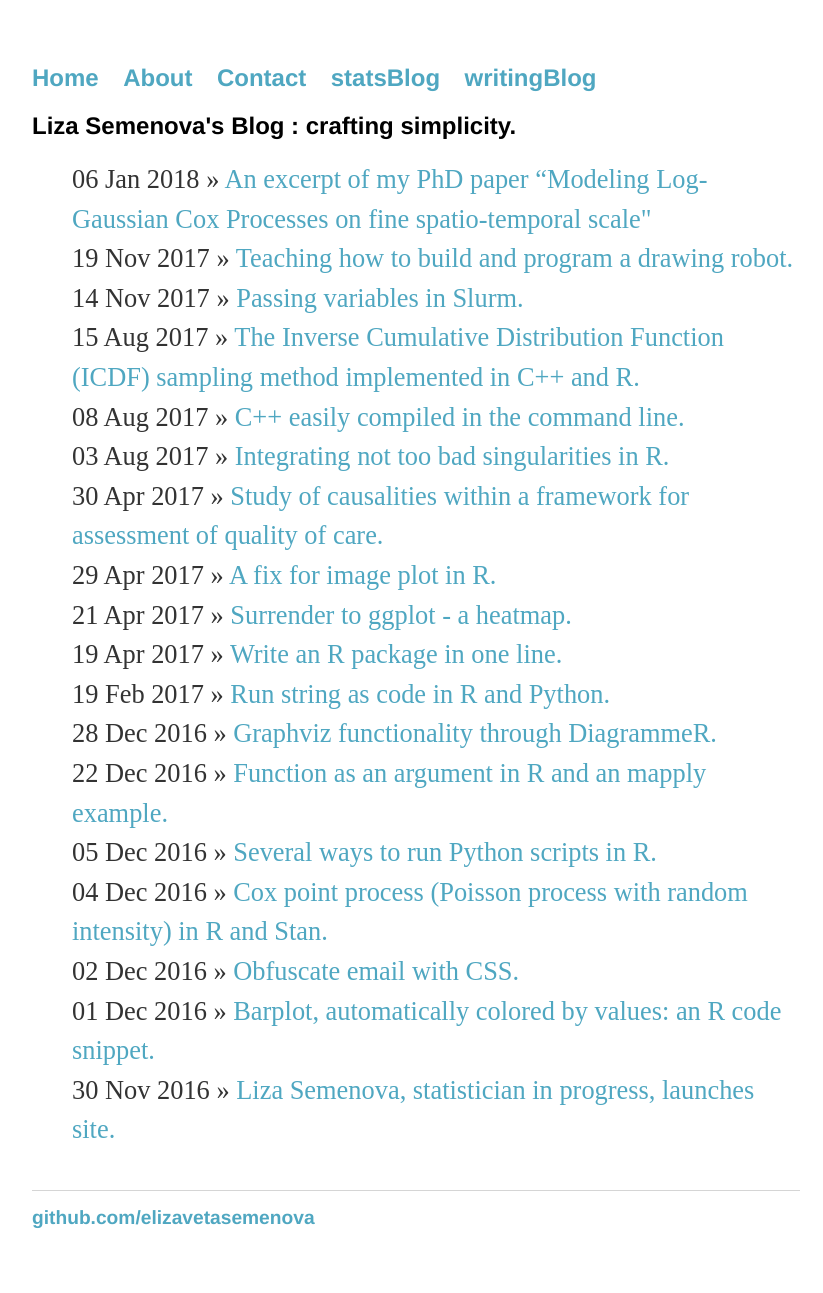
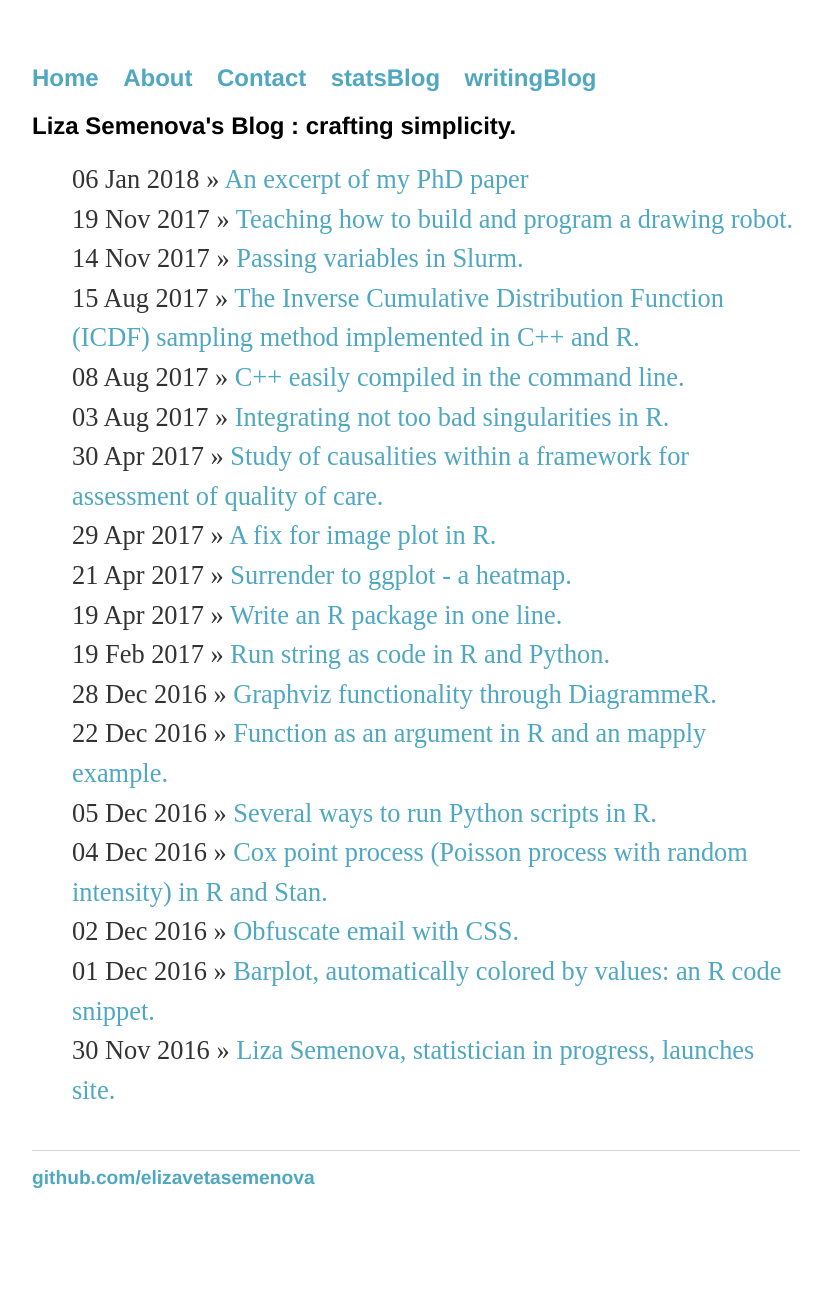
Before and after one commit to elizavetasemenova/elizavetasemenova.github.io, a Jekyll site: the page built from blog/index.html, in a window 1280 px wide. Shown: the whole page, without its empty margins (224-1047 px from the left). Built offline with Jekyll 4.4.1, drawn with Linux system fonts in a browser that asks for light colours; after the commit the page ends 1253 px from its top, so only the background shows below that.

Commit message:
Update 2018-01-06-An-excerpt-of-my-PhD-paper-“Modeling-Log-Gaussian-Cox-Processes-on-fine-spatio-temporal-scale".md

```diff
--- a/_posts/2018-01-06-An-excerpt-of-my-PhD-paper-“Modeling-Log-Gaussian-Cox-Processes-on-fine-spatio-temporal-scale".md
+++ b/_posts/2018-01-06-An-excerpt-of-my-PhD-paper-“Modeling-Log-Gaussian-Cox-Processes-on-fine-spatio-temporal-scale".md
@@ -1,6 +1,6 @@
 ---
 layout: post
-title: An excerpt of my PhD paper “Modeling Log-Gaussian Cox Processes on fine spatio-temporal scale"
+title: An excerpt of my PhD paper
 date: 2018-01-06
 comments: true
 ---
```
